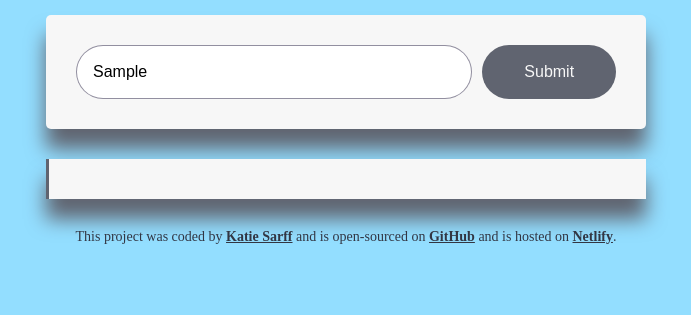
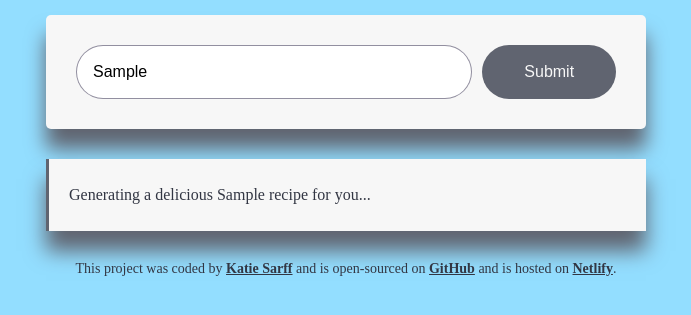
Before and after one commit to Ksarff17/recipe-generator, a plain HTML site: page index.html in a window 1280 px wide. Both pictures are taken after typing "Sample" into the empty fields and a click on the input 843 px from the left and 261 px from the top of the page. Shown: the part 189-504 px from the top of the page, without its empty margins (294-985 px from the left). Drawn offline with nearby package versions, Linux system fonts and the light colour scheme; no server answers.

Commit message:
improved UX

```diff
--- a/index.html
+++ b/index.html
@@ -25,7 +25,7 @@
             placeholder="What type of food do you want to make?">
             <input type="submit" class="button">
         </form>
-        <div class="recipe" id="recipe"></div>
+        <div class="recipe hidden" id="recipe"></div>
     </main>
 
     <footer>This project was coded by <a href="https://github.com/Ksarff17" target="_blank">Katie Sarff</a> and is open-sourced on <a href="https://github.com/Ksarff17/recipe-generator" target="_blank">GitHub</a> and is hosted on <a href="https://ai-recipe-producer.netlify.app/" target="_blank">Netlify</a>.</footer>
--- a/script.js
+++ b/script.js
@@ -1,3 +1,5 @@
+
+
 function displayGeneratedRecipe(response){
     console.log(response.data.answer);
     new Typewriter('#recipe', {
@@ -8,17 +10,20 @@ function displayGeneratedRecipe(response){
 
 }
 
-
 function generateRecipe(event){
     event.preventDefault();
 
-    let apiKey = "";
+    let apiKey = "7o60e48082t80b65afac13511e68bed5";
     let userInstructions = document.querySelector("#user-instructions")
     let prompt = `Generate a thirty minute or less ${userInstructions.value} recipe`
     let context = "You are a world renowned cheff.please provide a simple and concise recipe. provide recipe in basic HTML list format"
     let apiUrl =`https://api.shecodes.io/ai/v1/generate?prompt=${prompt}&context=${context}&key=${apiKey}`;
 
-    axios.get(apiUrl).then(displayGeneratedRecipe)
+    axios.get(apiUrl).then(displayGeneratedRecipe);
+
+    let recipe = document.querySelector(".recipe");
+    recipe.classList.remove("hidden");
+    recipe.innerHTML = `Generating a delicious ${userInstructions.value} recipe for you...`
 
 }
 
--- a/style.css
+++ b/style.css
@@ -65,6 +65,9 @@ form{
     line-height: 2;
     padding: 20px;
 }
+.hidden{
+    display: none;
+}
 footer{
     font-size: 14px;
     font-weight: 500;
```
Also changed, not shown: 1 other file.
